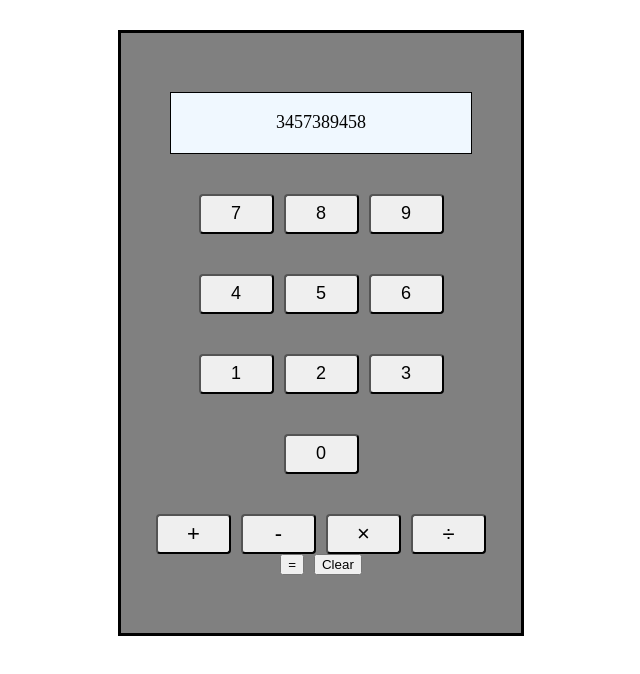
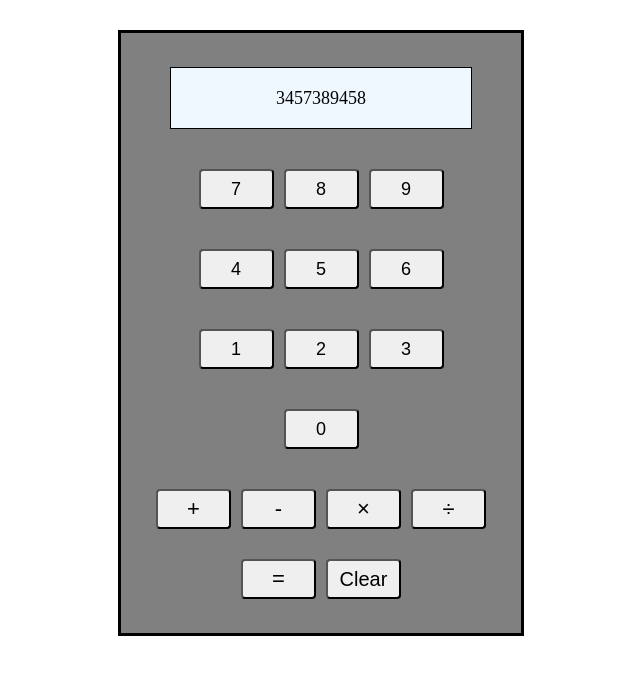
Before and after one commit to adedhi/odin-calculator, a plain HTML site: page index.html in a window 1280 px wide. Shown: the whole page, without its empty margins (319-959 px from the left). Drawn offline with Linux system fonts and the light colour scheme.

Commit message:
Update styles.css

```diff
--- a/css/styles.css
+++ b/css/styles.css
@@ -5,7 +5,7 @@ button:hover {
 
 button:active {
     transform: scale(1.05);
-    background-color: rebeccapurple;
+    background-color: #CF352E;
 }
 
 .calculator_container {
@@ -61,10 +61,6 @@ button:active {
 
 }
 
-.numbers_row_4 {
-
-}
-
 .operators {
 
 }
@@ -80,7 +76,7 @@ button:active {
     justify-content: center;
 }
 
-.number_button, .operator_button {
+.number_button, .operator_button, .equal_button, .clear_button {
     border-radius: 4px;
     margin-top: 30px;
     width: 75px;
@@ -91,6 +87,10 @@ button:active {
     font-size: 18px;
 }
 
-.operator_button {
+.operator_button, .equal_button {
     font-size: 22px;
 }
+
+.clear_button {
+    font-size: 20px;
+}
```
